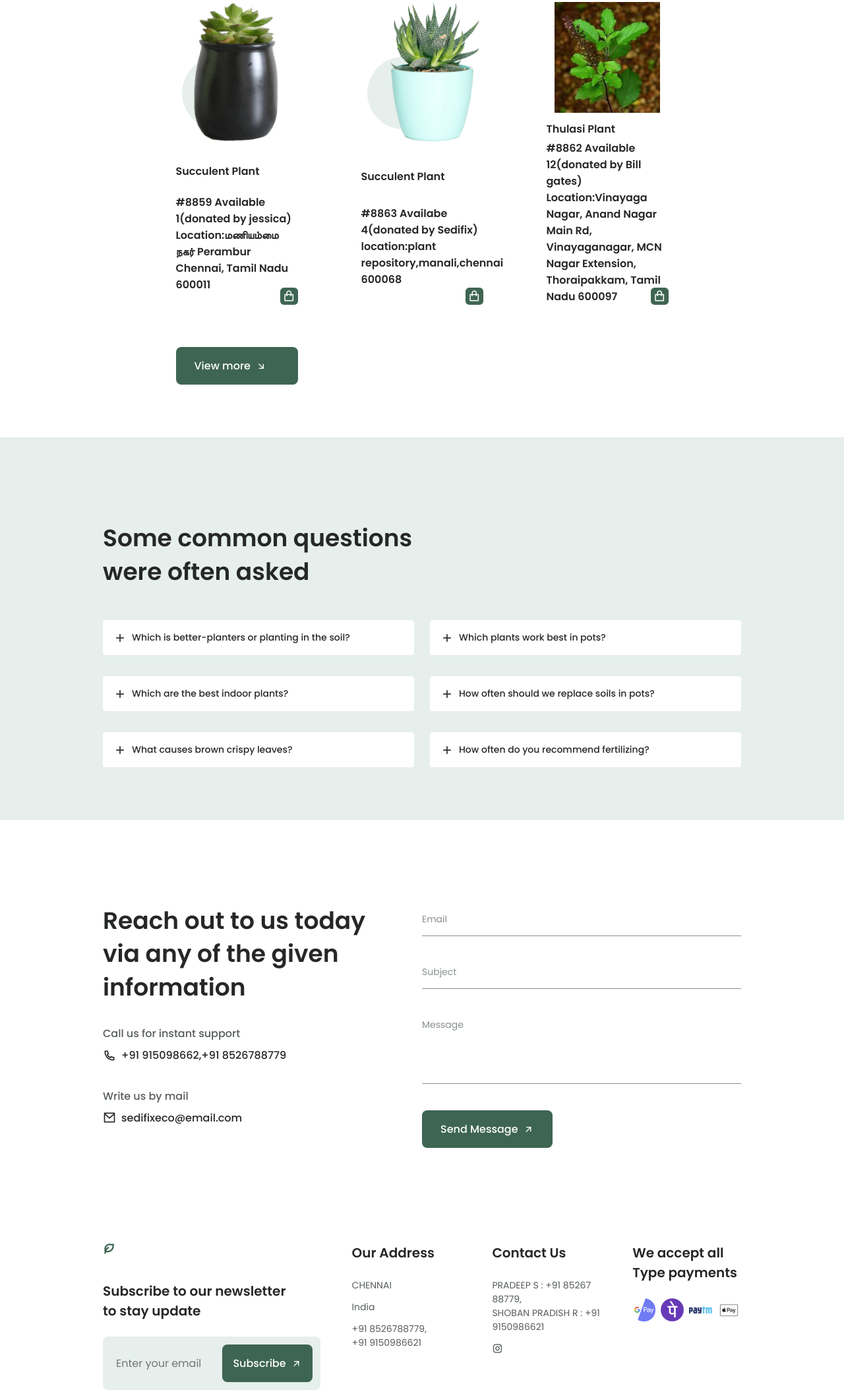
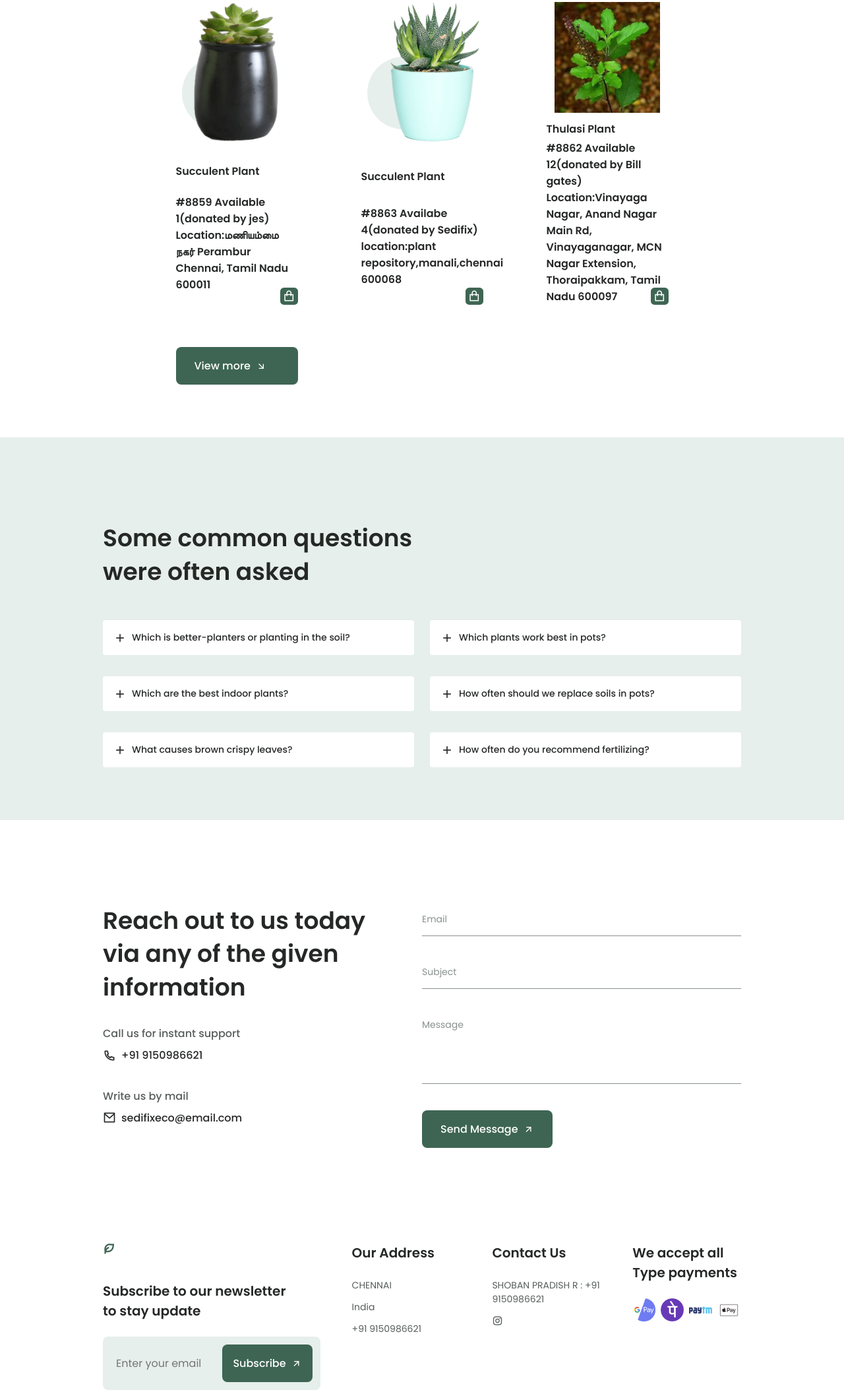
Before and after one commit to Shobanpradish/sedifix.inc, a plain HTML site: page index.html in a window 1280 px wide. Shown: the part 3911-6021 px from the top of the page at 66% size. Drawn offline with nearby package versions, Linux system fonts and the light colour scheme.

Commit message:
Update index.html

```diff
--- a/index.html
+++ b/index.html
@@ -89,7 +89,7 @@
 
                         <div class="home__social-links">
 
-                            <a href="https://instagram.com/pradeep_____s?igshid=MzRlODBiNWFlZA==/" target="_blank" class="home__social-link">
+                            <a href="https://www.instagram.com/" target="_blank" class="home__social-link">
                                 <i class="ri-instagram-line"></i>
                             </a>
                            <a href="https://www.gmail.com/sedifixeco/">G</a>
@@ -257,7 +257,7 @@
                         <img src="assets/img/product4.png" alt="" class="product__img">
 
                         <h3 class="product__title">Succulent Plant</h3>
-                        <span class="product__price">#8859 Available 1(donated by jessica)<br/>Location:மணியம்மை நகர்
+                        <span class="product__price">#8859 Available 1(donated by jes)<br/>Location:மணியம்மை நகர்
                             Perambur
                             Chennai, Tamil Nadu 600011</span>
 
@@ -417,7 +417,7 @@
                                 <h3 class="contact__subtitle">Call us for instant support</h3>
                                 <span class="contact__description">
                                     <i class="ri-phone-line contact__icon"></i>
-                                    +91 915098662,+91 8526788779
+                                    +91 9150986621
                                 </span>
                             </div>
 
@@ -486,7 +486,7 @@
                     <ul class="footer__data">
                         <li class="footer__information">CHENNAI</li>
                         <li class="footer__information">India</li>
-                        <li class="footer__information">+91 8526788779, <br/>+91 9150986621</li>
+                        <li class="footer__information">+91 9150986621</li>
                     </ul>
                 </div>
 
@@ -494,11 +494,11 @@
                     <h2 class="footer__title">Contact Us</h2>
 
                     <ul class="footer__data">
-                        <li class="footer__information">PRADEEP S : +91 85267 88779, <br/>SHOBAN PRADISH R : +91 9150986621</li>
+                        <li class="footer__information"> SHOBAN PRADISH R : +91 9150986621</li>
 
                         <div class="footer__social">
 
-                            <a href="https://instagram.com/pradeep_____s?igshid=MzRlODBiNWFlZA==/" class="footer__social-link">
+                            <a href="https://instagram.com/" class="footer__social-link">
                                 <i class="ri-instagram-line"></i>
                             </a>
 
```
